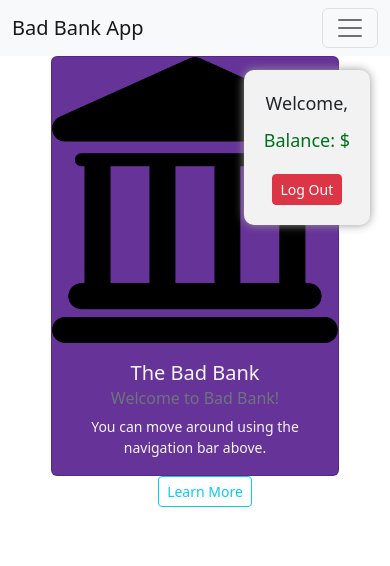
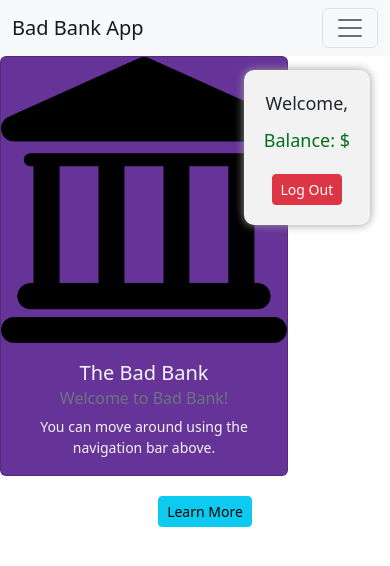
Before and after one commit to s1nghularity/bb-client, a React (Create React App) app: page / in a window 390 px wide. Shown: the top 566 px of the page. Built offline with nearby package versions, Linux system fonts and the light colour scheme; no server answers.

Commit message:
css reversion

```diff
--- a/src/home.js
+++ b/src/home.js
@@ -11,7 +11,7 @@ export default function Home(props){
   const toggle = () => setModal(!modal);
 
   return (
-<div style={{ display: 'flex', alignItems: 'center', justifyContent: 'center', height: '100%', flexDirection: 'column' }}>
+<div style={{ display: 'flex', justifyContent: 'center', height: '100%', flexDirection: 'column'}}>
 
     <Card style={{backgroundColor: 'rebeccapurple', color: 'whitesmoke', width: "18rem",}}>
     <img alt="Bank Company Logo" src={bank} />
@@ -26,14 +26,15 @@ export default function Home(props){
     </CardBody>
 
     </Card>
-
-    <Button className = 'learnmore' color="info" size ='sm' outline onClick={toggle} style={{ marginLeft: '20px' }}>
+    <div style={{ display: 'flex', justifyContent: 'center', marginTop: '20px' }}>
+    <Button color="info" size ='sm' onClick={toggle} style={{ marginLeft: '20px' }}>
             Learn More
     </Button>
+    </div>
     <Modal isOpen={modal} toggle={toggle} {...props}>
       <ModalHeader toggle={toggle}>Capstone Project</ModalHeader>
       <ModalBody>
-        This is a capstone project for a Full Stack Web Development course at the Massachusetts Institute of Technology. It uses React, Node.js, Express, and MongoDB. The project is a mock bank website that allows users to create an account, login, deposit, and withdraw money. The project also includes an unprotected mock admin page that allows anyone to view all users and their balances.
+        This is a capstone project for a Full Stack Web Development course at the Massachusetts Institute of Technology. It uses React, Node.js, Express, and MongoDB. The project is a mock bank website that allows users to create an account, login, deposit, and withdraw money. The project also includes an unprotected admin page that allows anyone to view all users and their balances.
       </ModalBody>
       <ModalFooter>
         <Button  tag={Link}
--- a/src/index.css
+++ b/src/index.css
@@ -12,8 +12,6 @@ code {
     monospace;
 }
 
-
-@media only screen and (max-width: 768px) {
 .alldatacard {
   width: 30rem;
   height: 100%;
@@ -23,11 +21,6 @@ code {
   border-radius: 8px;
   box-shadow: 0 4px 6px rgba(0, 0, 0, 0.1);
   text-align: center;
-
-}
-
-.learnmore {
-  flex-direction: column;
 }
 
 .card-container {
@@ -35,8 +28,6 @@ code {
   grid-template-columns: repeat(3, 1fr);
   grid-gap: 16px;
 }
-
-
 
 .card-header {
   font-size: 20px;
@@ -46,7 +37,6 @@ code {
 .card-body {
   font-size: 14px;
   margin: 2px 0 1px 0;
-
 }
 
 .cardbodydata {
@@ -54,7 +44,6 @@ code {
   margin: 2px 0 1px 0;
   background-color: rgb(110, 249, 110);
   color: wheat;
-
 }
 
 .card-footer {
@@ -94,7 +83,6 @@ code {
   color: #036f1d;
 }
 
-
 .logout-btn {
   margin-top: 10px;
   padding: 10px 20px;
@@ -110,15 +98,6 @@ code {
   background-color: #00d95e;
 }
 
-
-
-
-
-
-
-
-
-
 #tooltip {
   background: #333;
   color: white;
@@ -133,7 +112,8 @@ code {
   display: block;
 }
 
-#arrow, #arrow::before {
+#arrow,
+#arrow::before {
   position: absolute;
   width: 8px;
   height: 8px;
@@ -188,4 +168,3 @@ code {
     color: blue;
   }
 }
-}
```
